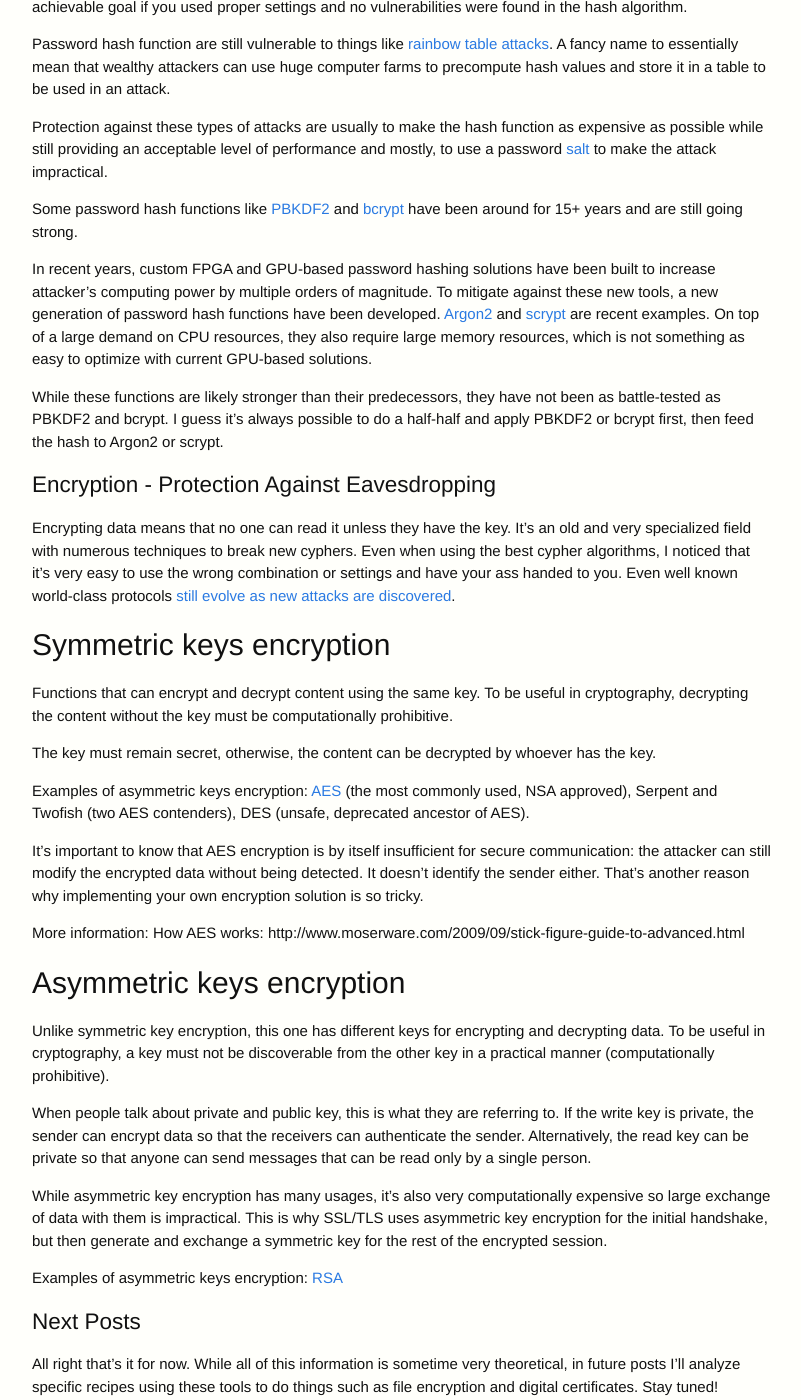
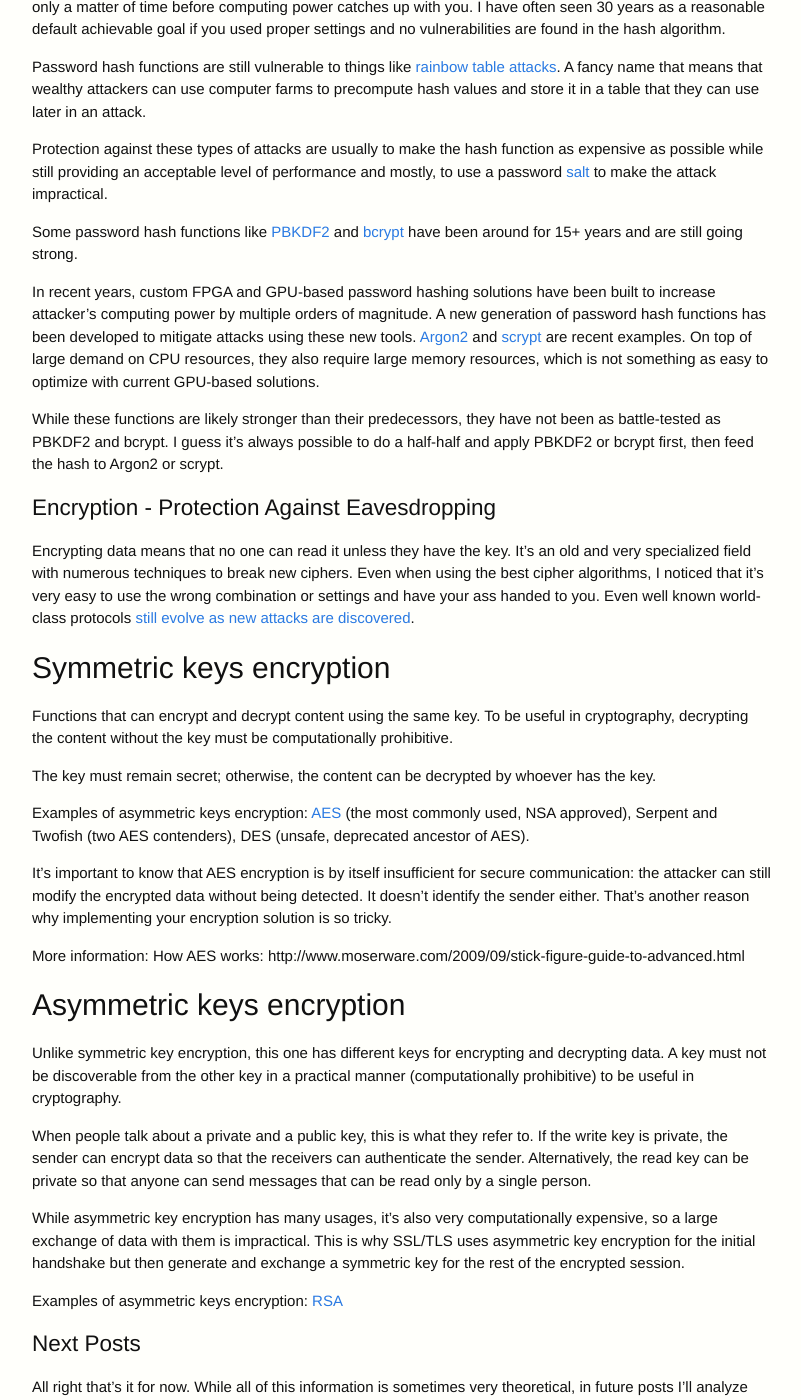
Before and after one commit to DanyJoly/danyjoly.github.io, a Jekyll site: the page built from _posts/2018-02-26-cryptography-building-blocks-overview.md, in a window 1280 px wide and 1400 px high, scrolled down 2244 px. Shown: the whole window, without its empty margins (238-1039 px from the left). Built offline with Jekyll 4.4.1, drawn with Linux system fonts in a browser that asks for light colours; comment, search, counter and statistics services are not loaded; some of the changed text lies outside the part shown.

Commit message:
Let me Grammarly that for you.

```diff
--- a/_posts/2018-02-26-cryptography-building-blocks-overview.md
+++ b/_posts/2018-02-26-cryptography-building-blocks-overview.md
@@ -8,92 +8,92 @@
 
 Simple things like *what's the best way to store a user's password?*, or *how can I encrypt content in my app for safe storage?*
 
-Of course, the best advice with cryptography security is to use solution that someone else was paid a lot of money to create. Cryptography is one of those fields where even a solution that has been crafted by world-class experts, standardized, then used successfully for many years, can be vulnerable and broken [15 years later by a clever hacker](https://blog.cloudflare.com/padding-oracles-and-the-decline-of-cbc-mode-ciphersuites/).
+Of course, the best advice with cryptography security is to use s solution that was created by highly paid experts. Cryptography is one of those fields where even a solution that has been crafted by world-class experts, standardized, then used successfully for many years, can be vulnerable and broken [15 years later by a smart hacker](https://blog.cloudflare.com/padding-oracles-and-the-decline-of-cbc-mode-ciphersuites/).
 
-Still, understanding how some of those solutions work is fun. It also helps to understand how they work so that you can assess if they provide the protection you need. For example, is encryption sufficient, or do you also need your data to be tamper proof?
+Still, understanding how some of those solutions work is fun. It also helps to know how they work so that you can assess if they provide the protection you need. For example, is encryption sufficient, or do you also need your data to be tamper proof?
 
-In this post, I'll only cover certain basic building blocks used to create secure protocols and software. It's already a longish read so I'll wait for later posts to cover how they can be used together to create secure software solutions.
+In this post, I'll only cover specific basic building blocks used to create secure protocols and software. It's already a longish read so I'll use later posts to show how they can be used together to create safe software solutions.
 
 Here we go!
 
 # Hashing
-At its core, a hash function is simply an algorithm that takes a data input of arbitrary length and output a value of fixed length. The output is called the hash or the digest.
+At its core, a hash function is an algorithm that takes a data input of arbitrary length and output a value of fixed length. The output is called the hash or the digest.
 
-Not all hash functions have the same goals so they cannot be used interchangeably.
+Not all hash functions have the same goals so we can't use them interchangeably.
 
 ## Protection against Data Corruption
 
-Many hash functions like [CRC](https://en.wikipedia.org/wiki/Cyclic_redundancy_check) and [MD5](https://en.wikipedia.org/wiki/MD5) are used to detect *accidental* changes to data. Usually, the longer the hash, the better protection against data corruption. For Example CRC-32 (32 bits hash) has a lower chance of collision than CRC-16 (16 bits hash).
+Many hash functions like [CRC](https://en.wikipedia.org/wiki/Cyclic_redundancy_check) and [MD5](https://en.wikipedia.org/wiki/MD5) are used to detect *accidental* changes to data. Usually, the longer the hash, the better protection against data corruption. For example, CRC-32 (32 bits hash) has a lower chance of collision than CRC-16 (16 bits hash).
 
 A good error-detecting hash will be quick to compute and has a low chance of random collision. That is, different data should have different hash values.
 
 CRC-32 is used by the Ethernet protocol for example to detect data corruption in transmission. If the CRC value doesn't match, the package is retransmitted by the sender. It's something I've implemented myself back in college to detect data corruption during transfers over a noisy wire between an embedded system and a laptop. The corruption check and the data recovery code in place saved our experiment.
 
-While very useful, those hash functions are not related to cryptography. That's usually because in cryptography, we fear not random changes to data, but a malicious attacker that will craft the data to create a collision. The requirements are much more strict.
+While very useful, those hash functions are not related to cryptography. That's usually because, in cryptography, we fear not random changes to data, but a malicious attacker that will craft the data to create a collision. The requirements are much more strict.
 
 ## Cryptographic Hash Functions: Protection against Data Tampering
 
-There is a whole class of hash functions named *cryptographic hash function* that can be very useful to detect data tampering or even create digital signatures when used properly.
+There is a whole class of hash functions named *cryptographic hash function* that can be very useful to detect data tampering or even create digital signatures when appropriately used.
 
 Here are some properties that strong cryptographic hash function share:
 * it's reasonably fast to calculate;
 * it's a one-way function: it's not possible to reverse engineer the original data from the hash;
-* small changes in the input generate large changes in the output so that the two inputs seem unrelated;
+* small changes in the input generate substantial changes in the output so that the two inputs seem unrelated;
 * it’s computationally impractical to generate data that also have the same hash value. In cryptography, this means that only brute force is a reasonable strategy and average computation time is prohibitive (think millions of years).
 
-The [SHA](https://en.wikipedia.org/wiki/Secure_Hash_Algorithms) family of hash functions was developed with these goals in mind. They are reasonably fast to compute and are very hard to tamper with. While SHA-1 is still sometime used, it's not considered safe. Nowadays, we use SHA-2 and SHA-3. Notably in the SSL/TLS protocol, which essentially means the whole Internet currently depends on them!
+The [SHA](https://en.wikipedia.org/wiki/Secure_Hash_Algorithms) family of hash functions was developed with these goals in mind. They are reasonably fast to compute and are very hard to tamper with. While SHA-1 is still sometimes used, it's not considered safe. Nowadays, we use SHA-2 and SHA-3. Notably in the SSL/TLS protocol, which essentially means the whole Internet currently depends on them!
 
 Like with regular hash functions, the longer the resulting hash, the stronger the hash function (albeit at a performance cost).
 
-It's interesting to know that [MD5](https://en.wikipedia.org/wiki/MD5) was originally designed as a cryptographic hash function, but too many vulnerabilities were found over the years so now, while it's unsafe against data tampering, it's still useful as a strong protection against random data corruption.
+It's interesting to know that [MD5](https://en.wikipedia.org/wiki/MD5) was initially designed as a cryptographic hash function, but too many vulnerabilities were found over the years so now, while it's unsafe against data tampering, it's still useful as a strong protection against random data corruption.
 
 ## Password Hash Functions
 
 So say you know from news like [this](http://money.cnn.com/2012/07/12/technology/yahoo-hack/index.htm) that storing passwords in plain text is not the greatest idea. The problem is compounded by the fact that users do reuse their passwords. Even if your service is only something trivial like a forum, you could still be storing the key to their bank account if they reused their password. [Attackers certainly know this](https://techcrunch.com/2016/06/16/github-accounts-targeted-in-password-reuse-attack/).
 
-Some people though, "wow I could *hash* the password and then when my users enter their password, I'll compare the hash!"
+Some people thought, "wow I could *hash* the password and then when my users enter their password, I'll compare the hash!"
 
 It's a neat idea, but since cryptographic hash such as the SHA family are fast to compute, and since passwords are very short, they are trivial to break by brute force. So, [don't store passwords with a cryptographic hash function](http://securityuncorked.com/2012/06/how-to-crack-your-own-linkedin-password-hash/). Better solutions exist.
 
-Password hash functions are similar to cryptographic hash functions, but they are very computationally expensive to compute to protect against brute force attacks. They main objective is to help store and/or validate passwords securely.
+Password hash functions are similar to cryptographic hash functions, but they are very computationally expensive to compute to protect against brute force attacks. Their primary objective is to help store or validate passwords securely.
 
-One thing all password hash functions share is that their complexity can be adjusted. As computing power increases, they can be made more expensive. It's important to follow up to date best practices for those settings and review them from time to time. It also means that these passwords likely won't be safe forever. It's only a matter of time before computing power catch up with you. I have often seen 30 years as a good default achievable goal if you used proper settings and no vulnerabilities were found in the hash algorithm.
+One thing all password hash functions share is that their complexity can be adjusted. As computing power increases, they can be made more expensive. It's important to follow up to date best practices for those settings and review them from time to time. It also means that these passwords likely won't be safe forever. It's only a matter of time before computing power catches up with you. I have often seen 30 years as a reasonable default achievable goal if you used proper settings and no vulnerabilities are found in the hash algorithm.
 
-Password hash function are still vulnerable to things like [rainbow table attacks](https://en.wikipedia.org/wiki/Rainbow_table). A fancy name to essentially mean that wealthy attackers can use huge computer farms to precompute hash values and store it in a table to be used in an attack.
+Password hash functions are still vulnerable to things like [rainbow table attacks](https://en.wikipedia.org/wiki/Rainbow_table). A fancy name that means that wealthy attackers can use computer farms to precompute hash values and store it in a table that they can use later in an attack.
 
 Protection against these types of attacks are usually to make the hash function as expensive as possible while still providing an acceptable level of performance and mostly, to use a password [salt](https://en.wikipedia.org/wiki/Salt_(cryptography)) to make the attack impractical.
 
 Some password hash functions like [PBKDF2](https://en.wikipedia.org/wiki/PBKDF2) and [bcrypt](https://en.wikipedia.org/wiki/Bcrypt) have been around for 15+ years and are still going strong.
 
-In recent years, custom FPGA and GPU-based password hashing solutions have been built to increase attacker's computing power by multiple orders of magnitude. To mitigate against these new tools, a new generation of password hash functions have been developed. [Argon2](https://en.wikipedia.org/wiki/Argon2) and [scrypt](https://en.wikipedia.org/wiki/Scrypt) are recent examples. On top of a large demand on CPU resources, they also require large memory resources, which is not something as easy to optimize with current GPU-based solutions.
+In recent years, custom FPGA and GPU-based password hashing solutions have been built to increase attacker's computing power by multiple orders of magnitude. A new generation of password hash functions has been developed to mitigate attacks using these new tools. [Argon2](https://en.wikipedia.org/wiki/Argon2) and [scrypt](https://en.wikipedia.org/wiki/Scrypt) are recent examples. On top of large demand on CPU resources, they also require large memory resources, which is not something as easy to optimize with current GPU-based solutions.
 
 While these functions are likely stronger than their predecessors, they have not been as battle-tested as PBKDF2 and bcrypt. I guess it's always possible to do a half-half and apply PBKDF2 or bcrypt first, then feed the hash to Argon2 or scrypt.
 
 # Encryption - Protection Against Eavesdropping
 
-Encrypting data means that no one can read it unless they have the key. It's an old and very specialized field with numerous techniques to break new cyphers. Even when using the best cypher algorithms, I noticed that it's very easy to use the wrong combination or settings and have your ass handed to you. Even well known world-class protocols [still evolve as new attacks are discovered](https://www.gracefulsecurity.com/tls-ssl-vulnerabilities/).
+Encrypting data means that no one can read it unless they have the key. It's an old and very specialized field with numerous techniques to break new ciphers. Even when using the best cipher algorithms, I noticed that it's very easy to use the wrong combination or settings and have your ass handed to you. Even well known world-class protocols [still evolve as new attacks are discovered](https://www.gracefulsecurity.com/tls-ssl-vulnerabilities/).
 
 ## Symmetric keys encryption
 Functions that can encrypt and decrypt content using the same key. To be useful in cryptography, decrypting the content without the key must be computationally prohibitive.
 
-The key must remain secret, otherwise, the content can be decrypted by whoever has the key.
+The key must remain secret; otherwise, the content can be decrypted by whoever has the key.
 
 Examples of asymmetric keys encryption: [AES](https://en.wikipedia.org/wiki/Advanced_Encryption_Standard) (the most commonly used, NSA approved), Serpent and Twofish (two AES contenders), DES (unsafe, deprecated ancestor of AES).
 
-It's important to know that AES encryption is by itself insufficient for secure communication: the attacker can still modify the encrypted data without being detected. It doesn't identify the sender either. That's another reason why implementing your own encryption solution is so tricky.
+It's important to know that AES encryption is by itself insufficient for secure communication: the attacker can still modify the encrypted data without being detected. It doesn't identify the sender either. That's another reason why implementing your encryption solution is so tricky.
 
 More information:
 How AES works: http://www.moserware.com/2009/09/stick-figure-guide-to-advanced.html
 
 ## Asymmetric keys encryption
-Unlike symmetric key encryption, this one has different keys for encrypting and decrypting data. To be useful in cryptography, a key must not be discoverable from the other key in a practical manner (computationally prohibitive).
+Unlike symmetric key encryption, this one has different keys for encrypting and decrypting data. A key must not be discoverable from the other key in a practical manner (computationally prohibitive) to be useful in cryptography.
 
-When people talk about private and public key, this is what they are referring to. If the write key is private, the sender can encrypt data so that the receivers can authenticate the sender. Alternatively, the read key can be private so that anyone can send messages that can be read only by a single person.
+When people talk about a private and a public key, this is what they refer to. If the write key is private, the sender can encrypt data so that the receivers can authenticate the sender. Alternatively, the read key can be private so that anyone can send messages that can be read only by a single person.
 
-While asymmetric key encryption has many usages, it’s also very computationally expensive so large exchange of data with them is impractical. This is why SSL/TLS uses asymmetric key encryption for the initial handshake, but then generate and exchange a symmetric key for the rest of the encrypted session.
+While asymmetric key encryption has many usages, it’s also very computationally expensive, so a large exchange of data with them is impractical. This is why SSL/TLS uses asymmetric key encryption for the initial handshake but then generate and exchange a symmetric key for the rest of the encrypted session.
 
 Examples of asymmetric keys encryption: [RSA](https://en.wikipedia.org/wiki/RSA_(cryptosystem))
 
 # Next Posts
 
-All right that's it for now. While all of this information is sometime very theoretical, in future posts I'll analyze specific recipes using these tools to do things such as file encryption and digital certificates. Stay tuned!
+All right that's it for now. While all of this information is sometimes very theoretical, in future posts I'll analyze specific recipes using these tools to do things such as file encryption and digital certificates. Stay tuned!
```
Also changed, not shown: _posts/2017-11-17-hard-thing-about-canceling-project.md (+20 -20 lines), _posts/2017-11-30-getting-started-in-machine-learning.md (+16 -16 lines), _posts/2018-01-15-slice-fractions-2-has-shipped.md (+3 -3 lines), about.md (+3 -3 lines).
